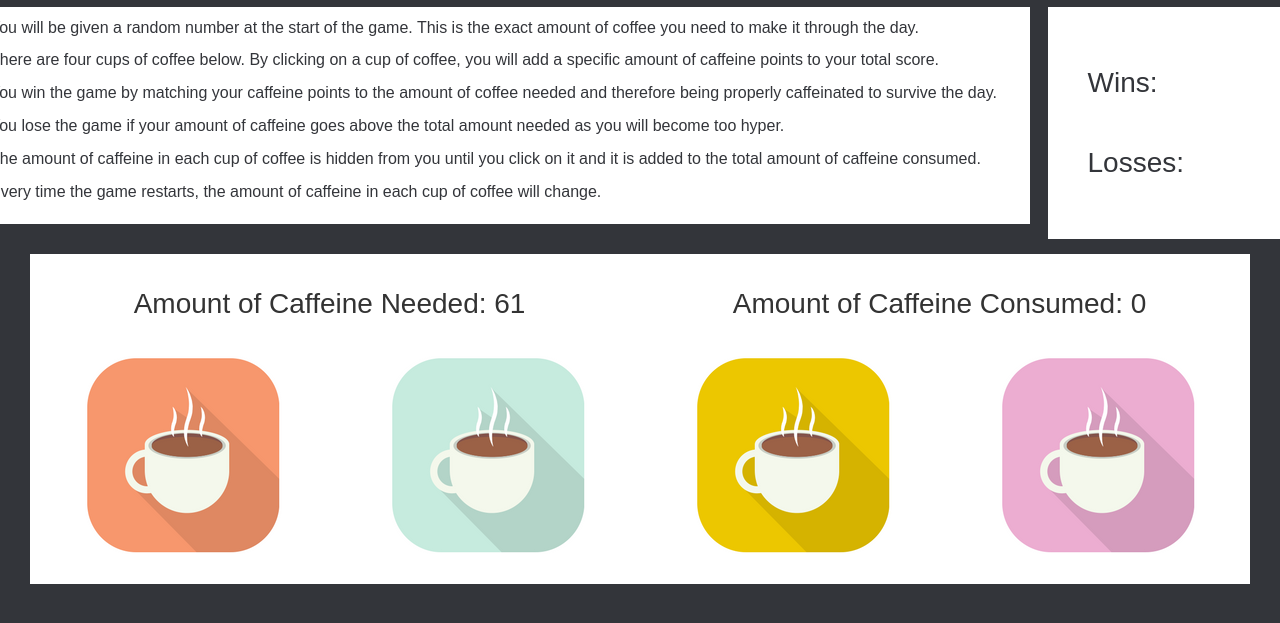
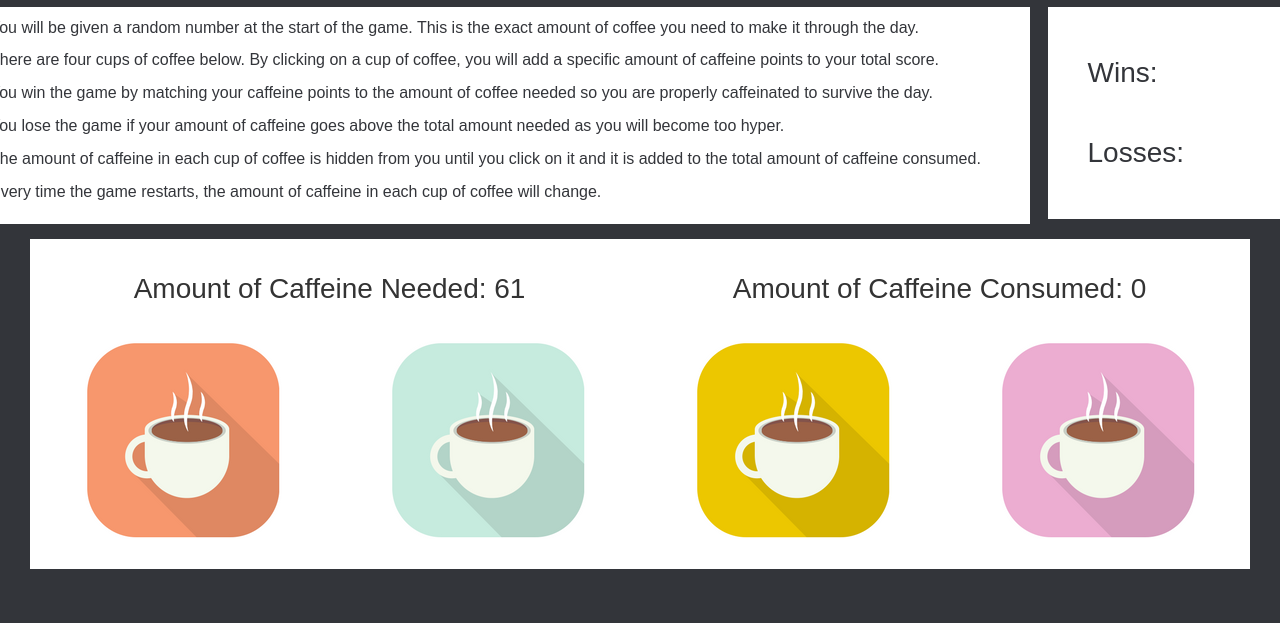
Before and after one commit to charlotteasencio/unit-4-game, a plain HTML site: page index.html in a window 1280 px wide. Shown: the part 63-686 px from the top of the page. Drawn offline with nearby package versions, Linux system fonts and the light colour scheme.

Commit message:
wording changed in instructions, styling adjusted, wording changed in lose alert

```diff
--- a/assets/css/style.css
+++ b/assets/css/style.css
@@ -54,8 +54,8 @@ p{
     background: white;
     color: #33353a;
     margin-left: 100px;
-    padding-top: 56px;
-    padding-bottom: 56px;
+    padding-top: 46px;
+    padding-bottom: 46px;
     padding-left: 40px;
     width: 250px;
 }
--- a/assets/javascript/game.js
+++ b/assets/javascript/game.js
@@ -47,7 +47,7 @@ function addCoffeeValue(value){
     if (coffeeValue > computerNumber){
 
       setTimeout(function (){
-        alert("You drank too much coffee and you were hyper all day! You lose.");
+        alert("You drank too much coffee and were hyper all day! You lose.");
     }, 100);
       setTimeout(function(){
         reset();
--- a/index.html
+++ b/index.html
@@ -21,7 +21,7 @@
     <div id="instructions">
         <p>You will be given a random number at the start of the game. This is the exact amount of coffee you need to make it through the day.</p>
         <p>There are four cups of coffee below. By clicking on a cup of coffee, you will add a specific amount of caffeine points to your total score.</p>
-        <p>You win the game by matching your caffeine points to the amount of coffee needed and therefore being properly caffeinated to survive the day.</p>
+        <p>You win the game by matching your caffeine points to the amount of coffee needed so you are properly caffeinated to survive the day.</p>
         <p>You lose the game if your amount of caffeine goes above the total amount needed as you will become too hyper.</p>
         <p>The amount of caffeine in each cup of coffee is hidden from you until you click on it and it is added to the total amount of caffeine consumed.</p>
         <p>Every time the game restarts, the amount of caffeine in each cup of coffee will change.</p>
```
